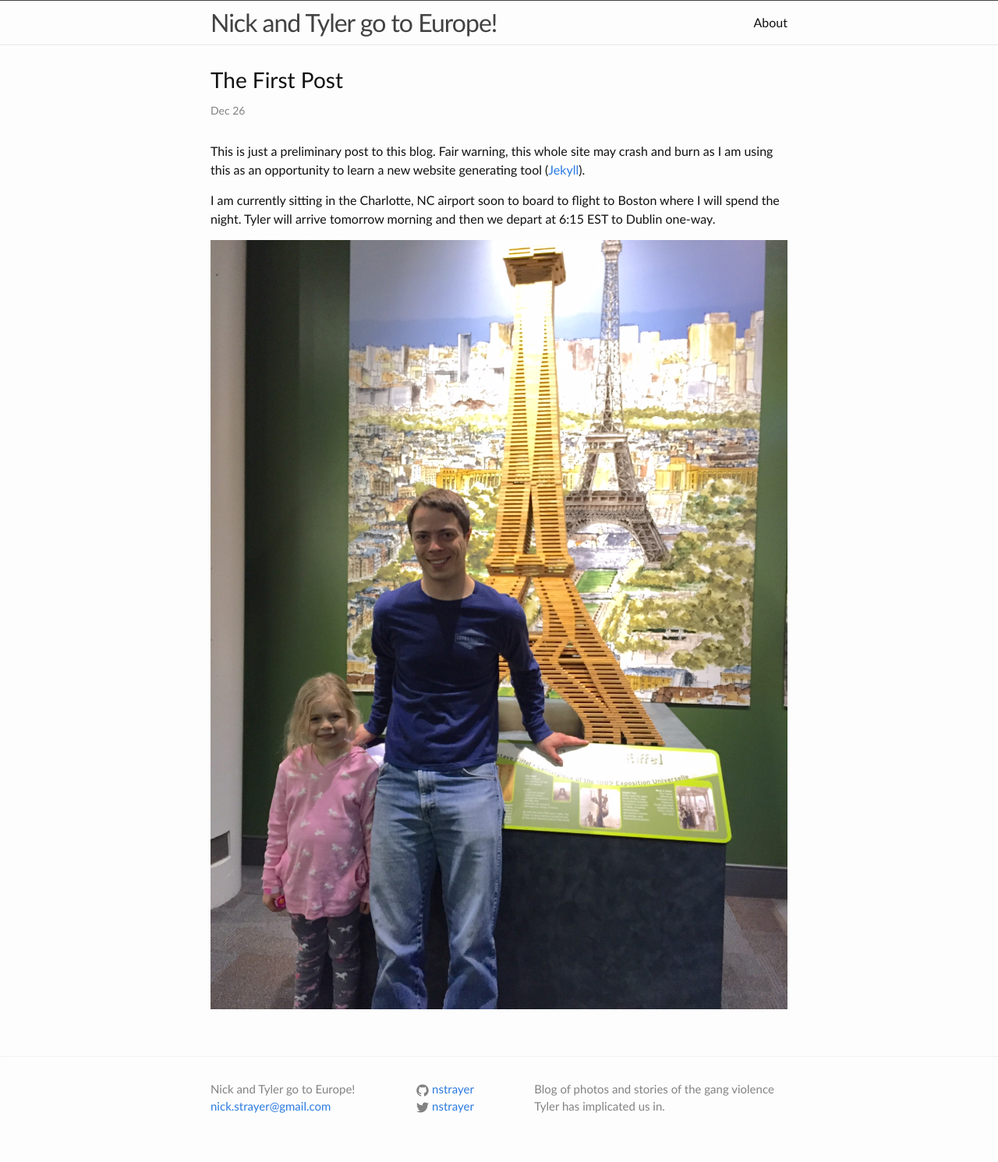
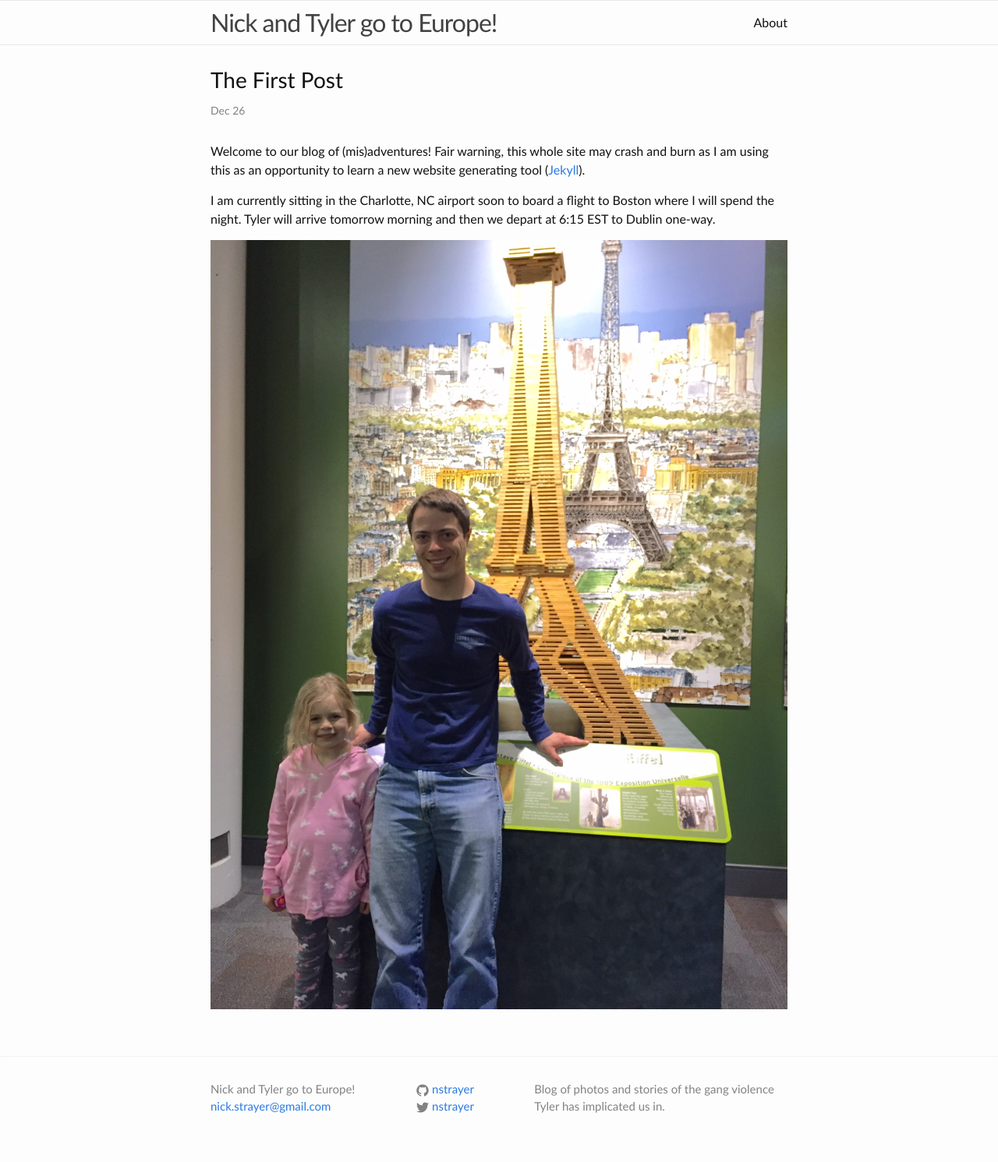
Before and after one commit to nstrayer/europeBlog, a Jekyll site: the page built from _posts/2014-12-26-firstPost.markdown, in a window 1280 px wide. Shown: the whole page at 78% size. Built offline with Jekyll 4.4.1, drawn with Linux system fonts in a browser that asks for light colours.

Commit message:
Fixed a typo in the first post

```diff
--- a/_posts/2014-12-26-firstPost.markdown
+++ b/_posts/2014-12-26-firstPost.markdown
@@ -4,9 +4,9 @@ title:  The First Post
 date:   2014-12-26 18:26:45
 categories: jekyll update
 ---
-This is just a preliminary post to this blog. Fair warning, this whole site may crash and burn as I am using this as an opportunity to learn a new website generating tool ([Jekyll](http://jekyllrb.com)).
+Welcome to our blog of (mis)adventures! Fair warning, this whole site may crash and burn as I am using this as an opportunity to learn a new website generating tool ([Jekyll](http://jekyllrb.com)).
 
-I am currently sitting in the Charlotte, NC airport soon to board to flight to Boston where I will spend the night. Tyler will arrive tomorrow morning and then we depart at 6:15 EST to Dublin one-way.
+I am currently sitting in the Charlotte, NC airport soon to board a flight to Boston where I will spend the night. Tyler will arrive tomorrow morning and then we depart at 6:15 EST to Dublin one-way.
 
 ![Nick and Ana at the Discovery Museum]({{ site.baseurl }}/assets/nick_ana_discover.jpg)
 
--- a/_sass/_layout.scss
+++ b/_sass/_layout.scss
@@ -2,7 +2,7 @@
  * Site header
  */
 .site-header {
-    border-top: 1px solid $grey-color-dark;
+    border-top: 1px solid $grey-color-light;
     border-bottom: 1px solid $grey-color-light;
     min-height: 56px;
 
```
Also changed, not shown: about.md (+1 -3 lines).
